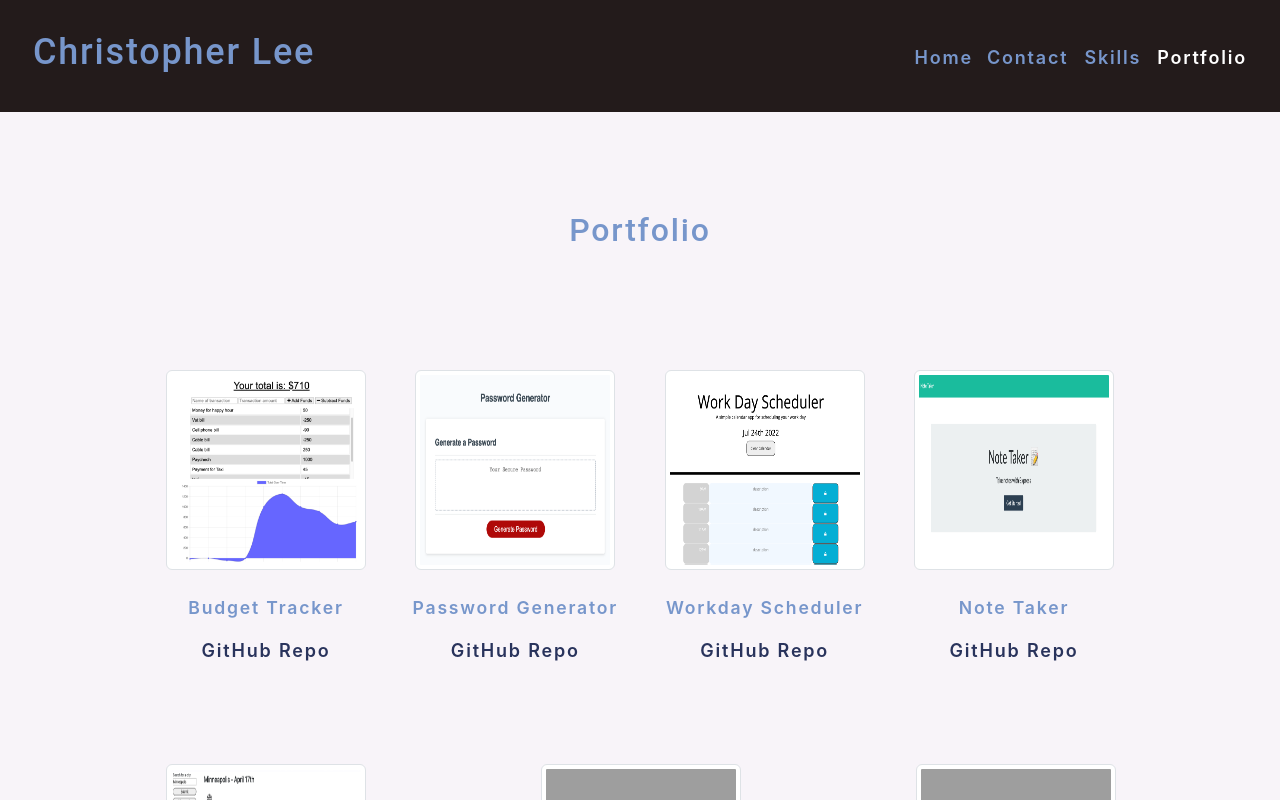
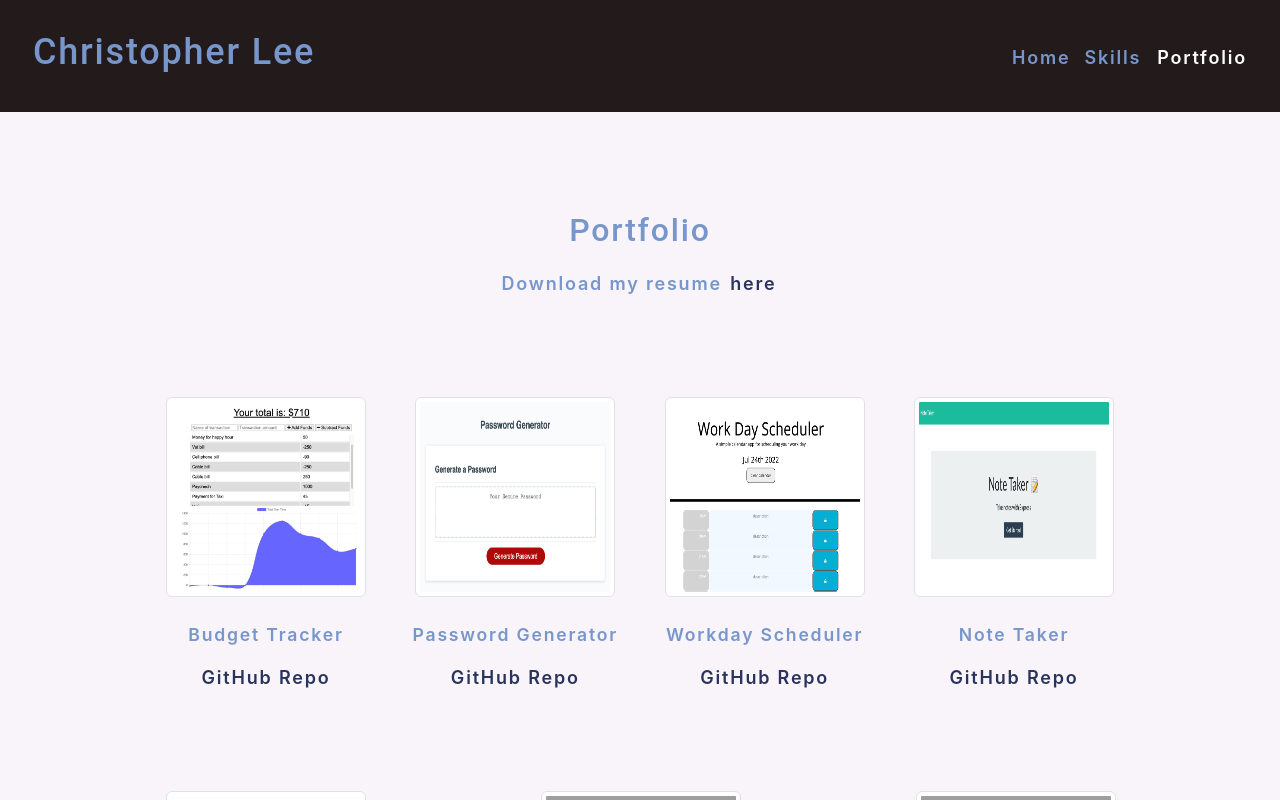
Before and after one commit to chrislee-webdev/ChrisLee-Portfolio, a React (Create React App) app: page / in a window 1280 px wide. Both pictures are taken after a click on the item "Portfolio". Shown: the top 800 px of the page. Built offline with nearby package versions, Linux system fonts and the light colour scheme; grey boxes are pictures that could not be loaded.

Commit message:
removed Contact section and moved resume download link to Portfolio section

```diff
--- a/src/components/Nav/index.js
+++ b/src/components/Nav/index.js
@@ -17,10 +17,10 @@ function Nav({ currentPage, handlePageChange}) {
                         >Home</a>
                     </li>
 
-                    <li className="mx-2">
+                    {/* <li className="mx-2">
                         <span onClick={() => handlePageChange('Contact')}
                         className={currentPage === 'Contact' ? 'nav-link active' : 'nav-link'}>Contact</span>
-                    </li>
+                    </li> */}
 
                     <li className="mx-2">
                         <span onClick={() => handlePageChange('Skills')}
--- a/src/components/Portfolio/index.js
+++ b/src/components/Portfolio/index.js
@@ -7,8 +7,12 @@ function Portfolio() {
     return (
         <section className="my-5">
             <h2 className="portfolioHeader">Portfolio</h2>
+            <div>
+                Download my resume
+                <a href={require("../../assets/2022-Resume.pdf")} download className="download"> here</a>
+            </div>
+
             <div className="flex-row projectList">
-
                 <div className="projectInfo">
                     <a href="https://intelligent-fromage-55037.herokuapp.com/">
                 <img
--- a/src/components/PortfolioContainer/index.js
+++ b/src/components/PortfolioContainer/index.js
@@ -1,7 +1,7 @@
 import React, { useState } from "react";
 import Nav from "../Nav";
 import About from "../Home";
-import Contact from "../Contact"
+// import Contact from "../Contact"
 import Skills from "../Skills";
 import Portfolio from "../Portfolio";
 import Footer from "../Footer";
@@ -13,9 +13,9 @@ export default function PortfolioContainer() {
       if (currentPage === 'Home') {
         return <About />;
       }
-      if (currentPage === 'Contact') {
-        return <Contact />;
-      }
+      // if (currentPage === 'Contact') {
+      //   return <Contact />;
+      // }
       if (currentPage === 'Skills') {
         return <Skills />;
       }
--- a/src/components/Skills/index.js
+++ b/src/components/Skills/index.js
@@ -18,10 +18,10 @@ function Skills() {
                 <li>MongoDB</li>
                 <li>MySQL</li>
             </ul>
-            <div>
+            {/* <div>
                 Download my resume
                 <a href={require("../../assets/2022-Resume.pdf")} download className="download"> here</a>
-            </div>
+            </div> */}
         </section>
     )
 }
```
